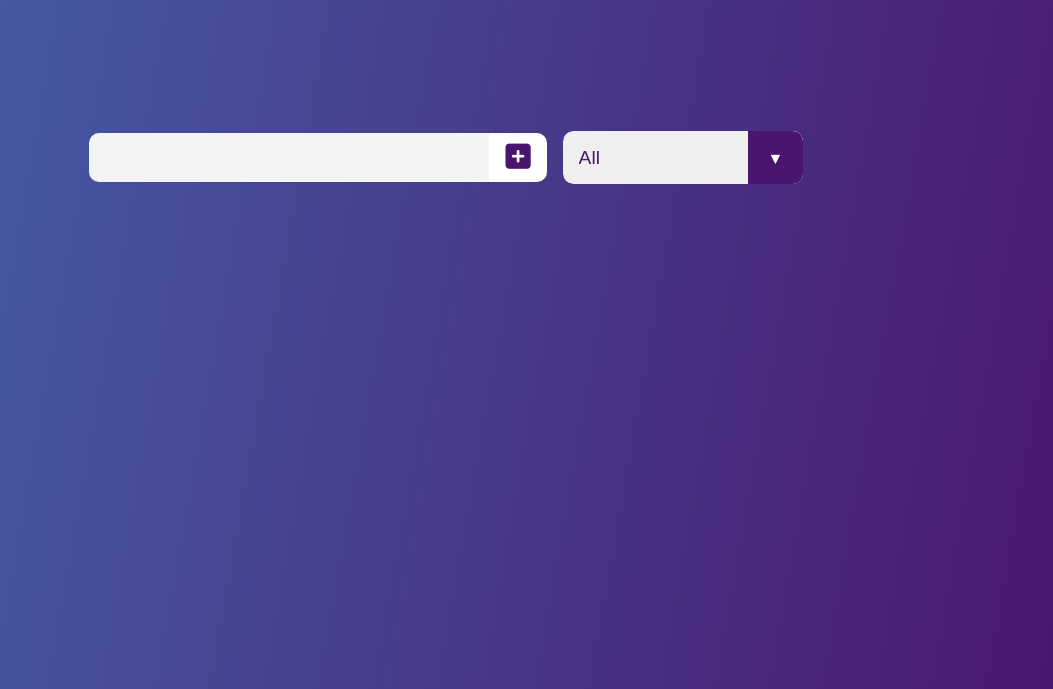
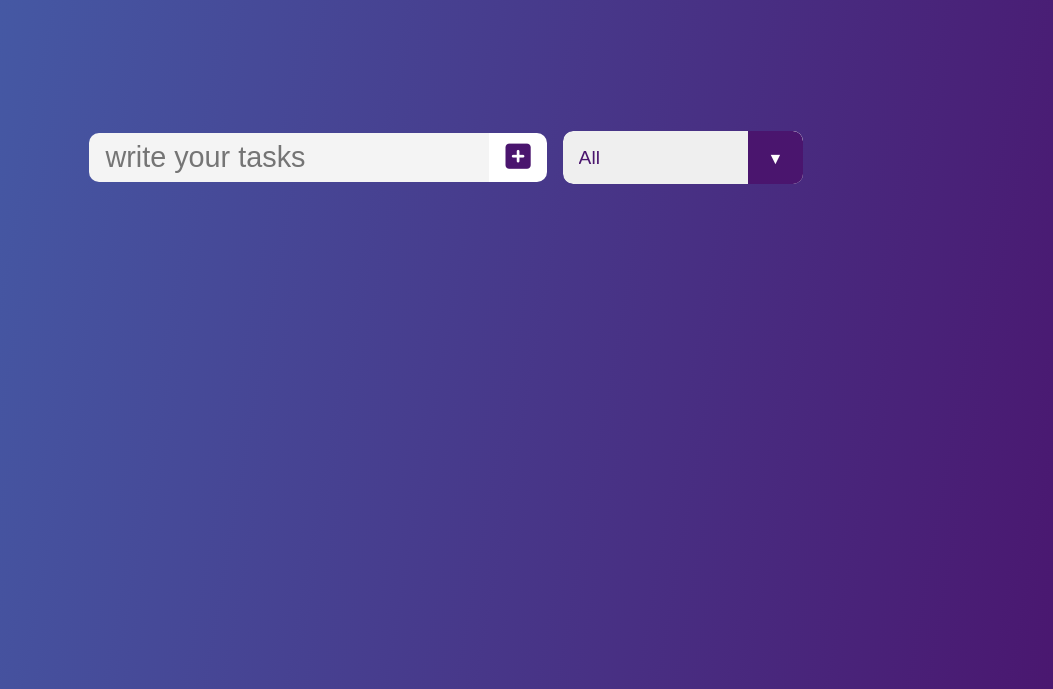
Before and after one commit to hamedaskari/ToDo_List, a plain HTML site: page index.html in a window 1280 px wide. Shown: the part 143-832 px from the top of the page, without its empty margins (186-1239 px from the left). Drawn offline with Linux system fonts and the light colour scheme; a web font is replaced by a local one.

Commit message:
add placeholder

```diff
--- a/index.html
+++ b/index.html
@@ -17,7 +17,12 @@
     </header>
 
     <form>
-      <input type="text" class="todo-input" maxlength="40" />
+      <input
+        type="text"
+        class="todo-input"
+        maxlength="40"
+        placeholder="write your tasks"
+      />
       <button class="todo-button" type="submit">
         <i class="fas fa-plus-square"></i>
       </button>
```
